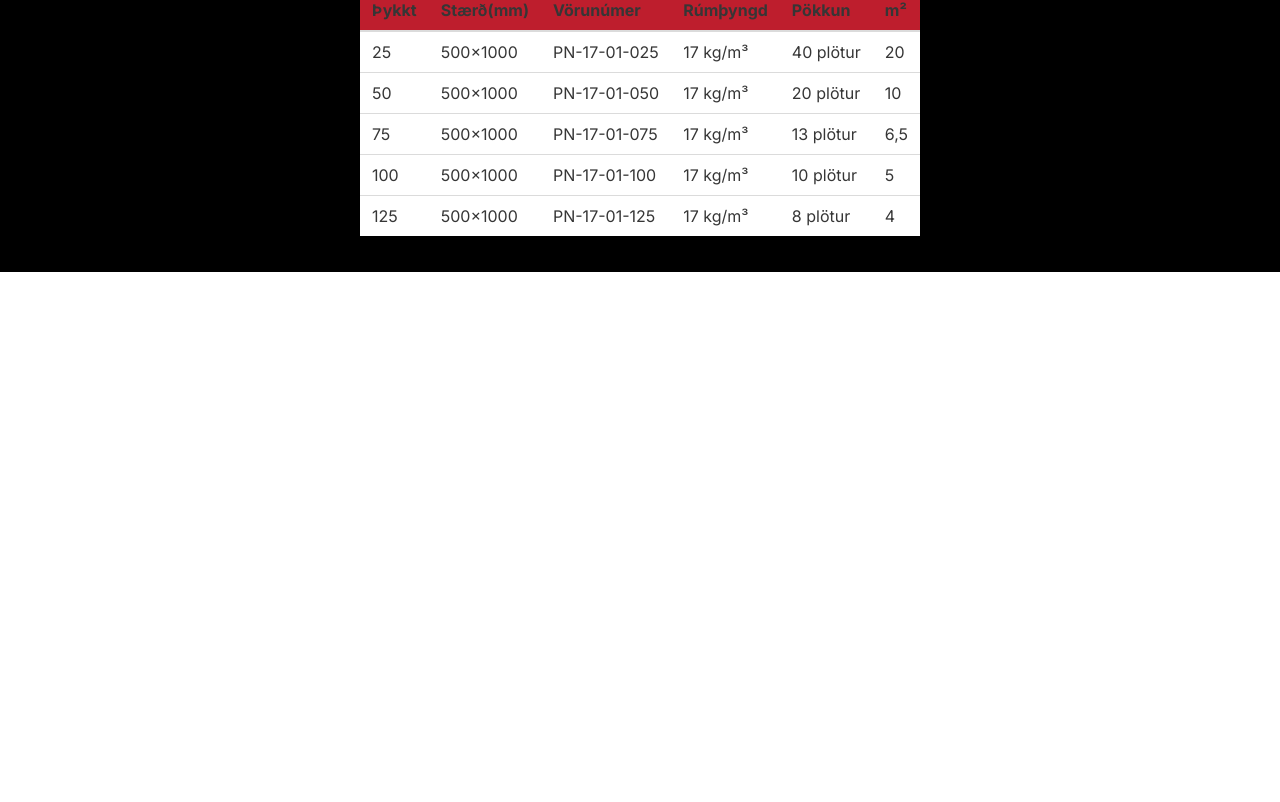
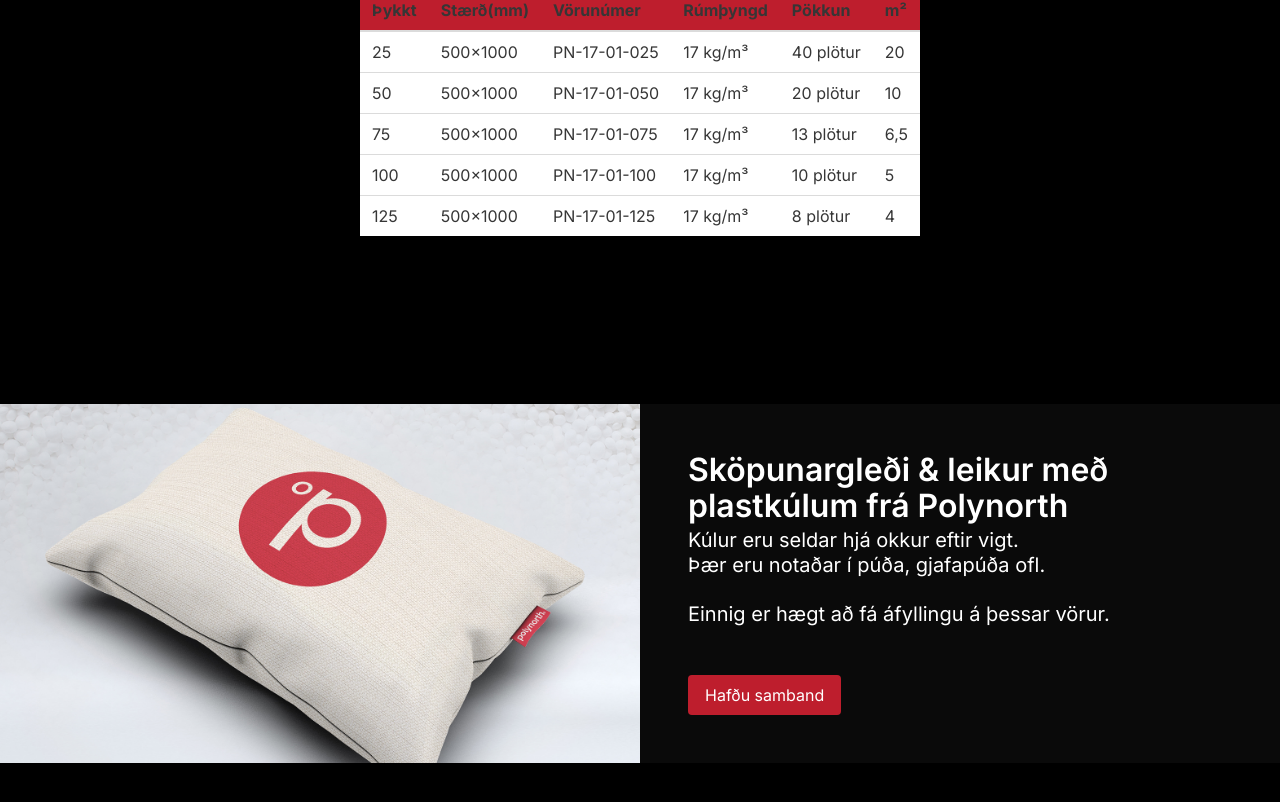
Before and after one commit to Polynorth-Akureyri/polynorth.is, a Next.js app: page / in a window 1280 px wide. Shown: the part 1398-2200 px from the top of the page. Before the commit the page ends 1670 px from the top, so only its background shows below. Built offline with nearby package versions, Linux system fonts and the light colour scheme.

Commit message:
adding production component

```diff
--- /dev/null
+++ b/src/app/components/ProductionMethod.tsx
@@ -0,0 +1,37 @@
+import React from 'react'
+
+const ProductionMethod: React.FC = () => {
+  return (
+    <section className="section is-medium" id="production">
+      <div className="columns" id="productioncols">
+        <div className="column is-half py-6 min-h-80" id="foamballs"></div>
+        <div
+          className="column is-half py-6 px-6 has-background-black"
+          id="productiontext"
+        >
+          <p className="title has-text-white">
+            Sköpunargleði & leikur með plastkúlum frá Polynorth
+          </p>
+          <p className="subtitle has-text-white">
+            Kúlur eru seldar hjá okkur eftir vigt.
+            <br />
+            Þær eru notaðar í púða, gjafapúða ofl.
+          </p>
+          <p className="subtitle has-text-white">
+            Einnig er hægt að fá áfyllingu á þessar vörur.
+          </p>
+          <br />
+          <a
+            href="mailto:polynorth@polynorth.is"
+            className="button is-link"
+            id="productionbutton"
+          >
+            Hafðu samband
+          </a>
+        </div>
+      </div>
+    </section>
+  )
+}
+
+export default ProductionMethod
--- a/src/app/page.tsx
+++ b/src/app/page.tsx
@@ -2,6 +2,7 @@
 import Header from './components/Header'
 import Hero from './components/Hero'
 import ProductsOverview from './components/ProductsOverview'
+import ProductionMethod from './components/ProductionMethod'
 
 export default function Home() {
   return (
@@ -12,6 +13,7 @@
         subtitle="Einangrunarplast með reynslu"
       />
       <ProductsOverview />
+      <ProductionMethod />
     </main>
   )
 }
```
